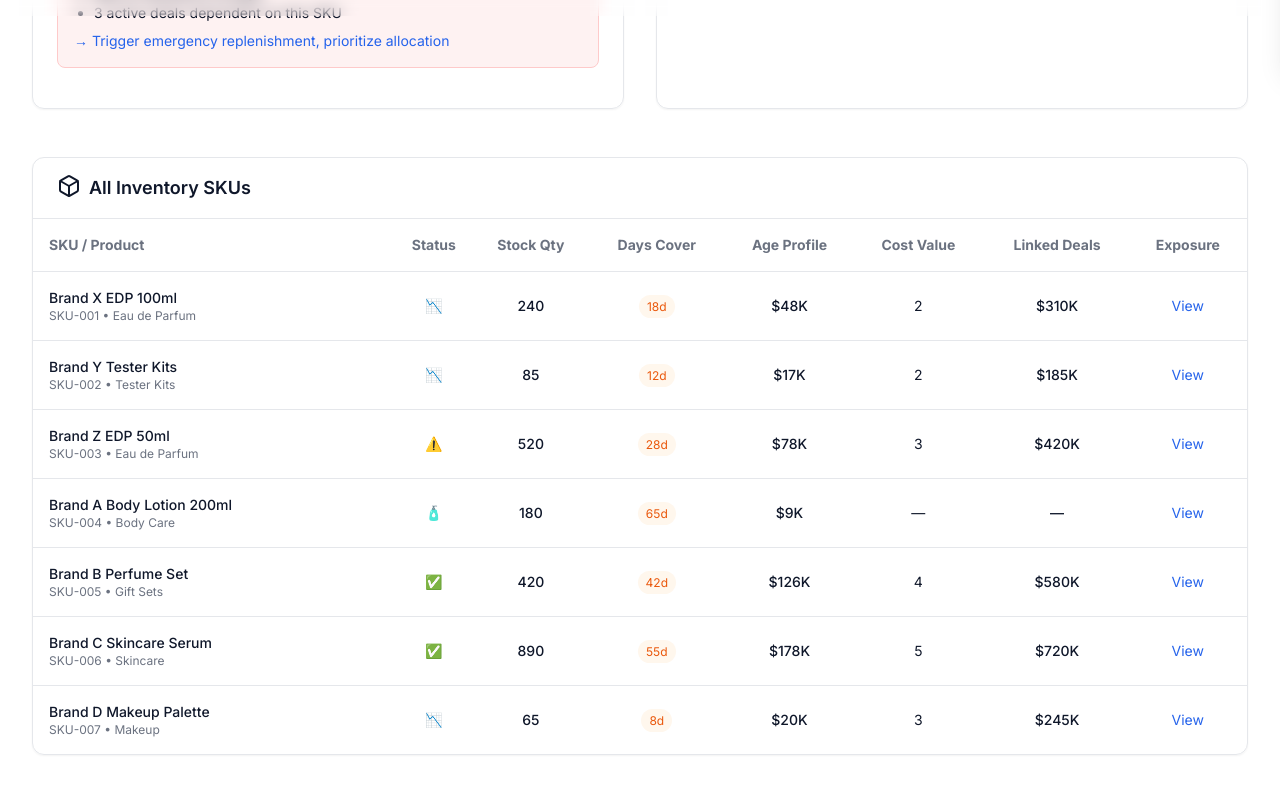
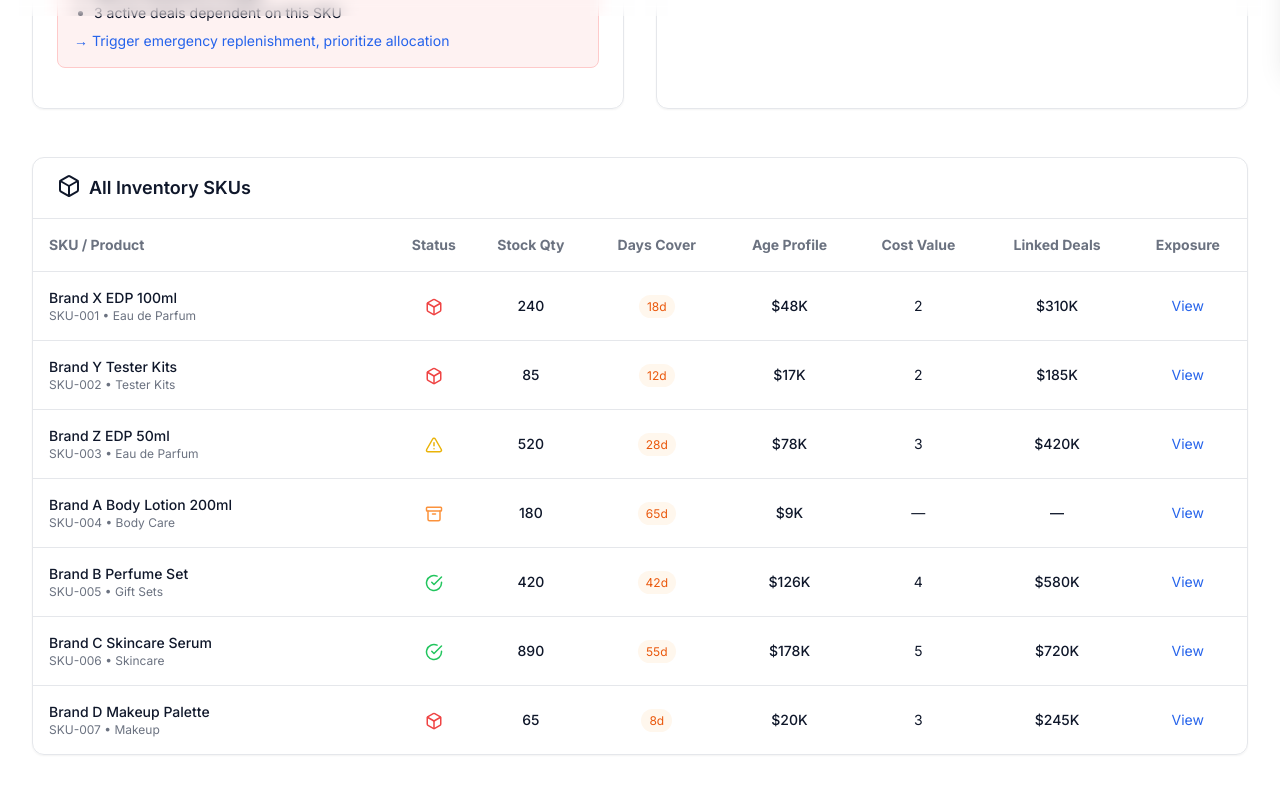
Before and after one commit to stratsync-rohit/revenue-intelligence-dashboard-tionale-v4, a React (Vite) app in the folder client/: page /inventory in a window 1280 px wide. Shown: the part 784-1577 px from the top of the page. Built offline with nearby package versions, Linux system fonts and the light colour scheme; no server answers.

Commit message:
ramaning changes

```diff
--- a/client/src/pages/Inventory.tsx
+++ b/client/src/pages/Inventory.tsx
@@ -341,10 +341,10 @@ const SkuRow = ({ sku, onView }: any) => (
       </div>
     </td>
     <td className="text-center">
-      {sku.status === "healthy" && "✅"}
-      {sku.status === "warning" && "⚠️"}
-      {sku.status === "aging" && "🧴"}
-      {sku.status === "down" && "📉"}
+      {sku.status === "healthy" && <CheckCircle className="inline text-green-500" size={18} />}
+      {sku.status === "warning" && <AlertTriangle className="inline text-yellow-500" size={18} />}
+      {sku.status === "aging" && <Archive className="inline text-orange-400" size={18} />}
+      {sku.status === "down" && <Box className="inline text-red-500" size={18} />}
     </td>
     <td className="text-center font-medium">{sku.qty}</td>
     <td className="text-center">
```
